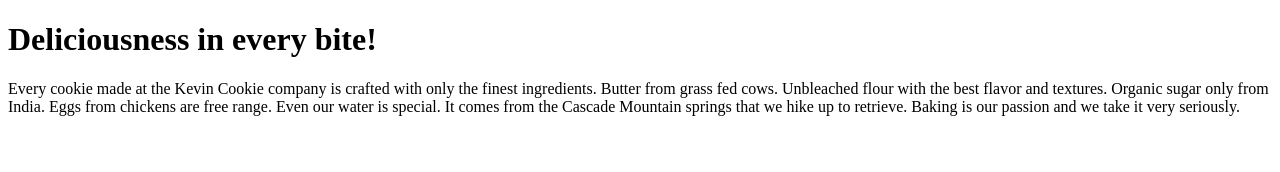
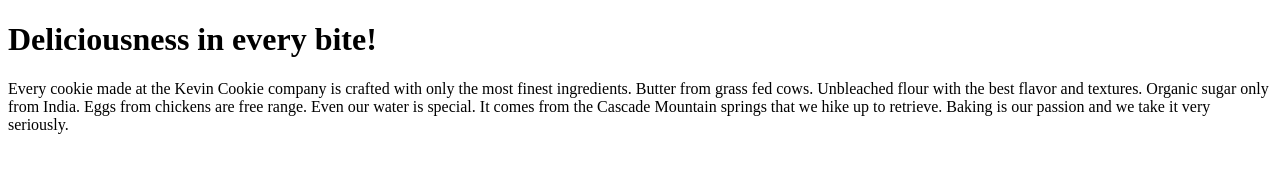
Before and after one commit to affancevro1/EmployeeSalaries, a plain HTML site: page index.htm in a window 1280 px wide. Drawn offline with Linux system fonts and the light colour scheme.

Commit message:
update index text

```diff
--- a/index.htm
+++ b/index.htm
@@ -3,7 +3,7 @@
 <body>
 
 <h1>Deliciousness in every bite!</h1>
-<p>Every cookie made at the Kevin Cookie company is crafted with only the finest ingredients. Butter from grass fed cows. Unbleached flour with the best flavor and textures. Organic sugar only from India. Eggs from chickens are free range. Even our water is special. It comes from the Cascade Mountain springs that we hike up to retrieve. Baking is our passion and we take it very seriously.</p>
+<p>Every cookie made at the Kevin Cookie company is crafted with only the most finest ingredients. Butter from grass fed cows. Unbleached flour with the best flavor and textures. Organic sugar only from India. Eggs from chickens are free range. Even our water is special. It comes from the Cascade Mountain springs that we hike up to retrieve. Baking is our passion and we take it very seriously.</p>
 
 </body>
 </html>
```
